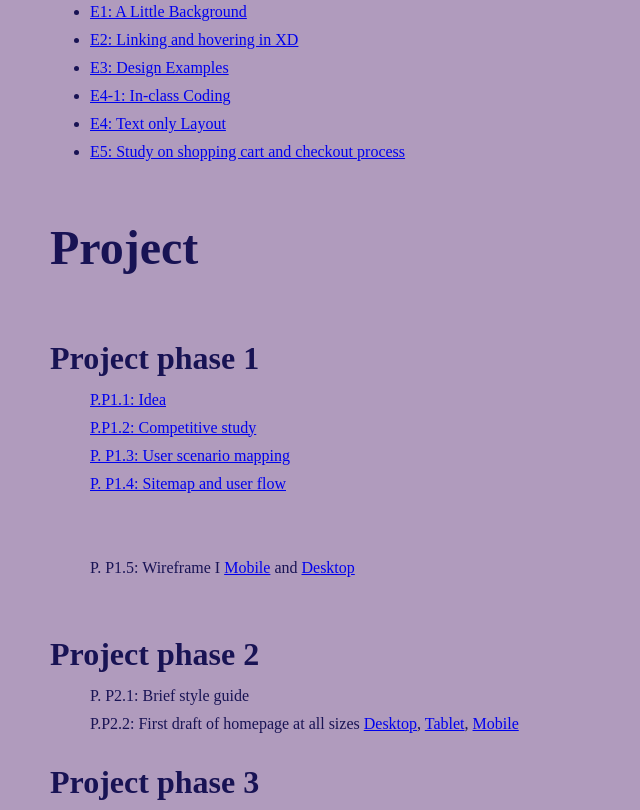
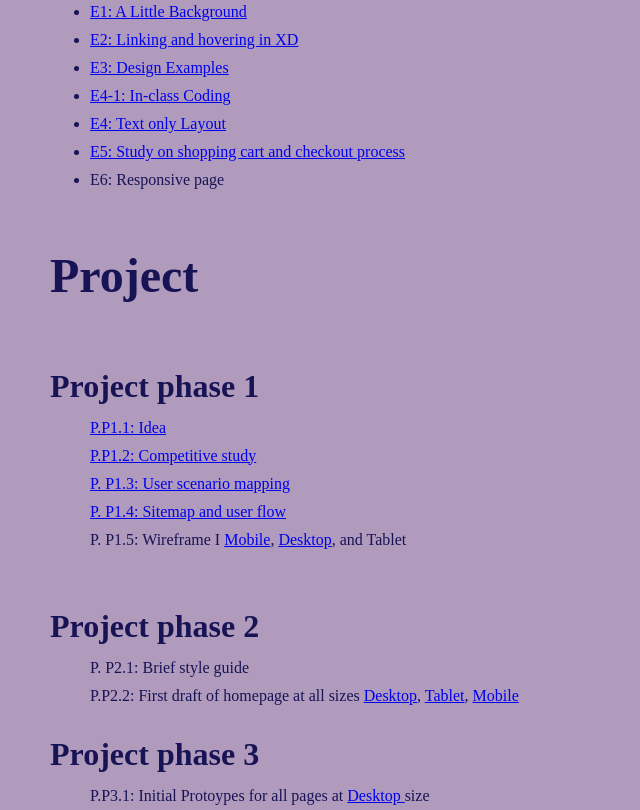
Before and after one commit to sumaiyar6/avt415, a plain HTML site: page index.html in a window 1280 px wide. Shown: the part 505-1315 px from the top of the page, without its empty margins (0-640 px from the left). Drawn offline with Linux system fonts and the light colour scheme.

Commit message:
Add files via upload

```diff
--- a/index.html
+++ b/index.html
@@ -18,8 +18,9 @@
 			<li><a href="ex/e4/E4-1- In-class Coding.html">E4-1: In-class Coding</a></li>
 			<li><a href="ex/E4- Text only layout.html">E4: Text only Layout</a></li>
 			<li><a href="https://www.figma.com/proto/RrvtR3Tm4kFkx5BiHc0UdK/E5%3A-Study-on-shopping-cart-and-checkout-process?node-id=1-2&p=f&t=Th0tTZTuwXaKFxNQ-1&scaling=scale-down&content-scaling=fixed&page-id=0%3A1" target="_blank">E5: Study on shopping cart and checkout process</a><br>
-			</li>
-			</ul>
+			  </li>
+			<li>E6: Responsive page&nbsp;</li>
+            </ul>
 		</div>
 
 <h2>Project</h2>
@@ -32,8 +33,7 @@
 			P.P1.2: Competitive study</a></dd>
 			<dd><a href="p_process/P. P1.3- User scenario mapping.html">P. P1.3: User scenario mapping</a></dd>
 			<dd><a href="https://www.figma.com/proto/D4iFkZWWFhSL4TDz3UuvCN/P.-P1.4%3A-Sitemap-and-user-flow?node-id=1-5&p=f&t=sWCkD3aCrVR9KCwz-1&scaling=contain&content-scaling=fixed&page-id=0%3A1" target="new">P. P1.4: Sitemap and user flow</a></dd>
-			<dt>&nbsp;</dt>
-			<dd>P. P1.5: Wireframe I			  <a href="https://mymasonportal.gmu.edu/webapps/blackboard/content/listContent.jsp?course_id=_533736_1&content_id=_20500696_1#" data-ally-external-id="content:_20500698_1" data-ally-upload-type="RichContent" title="Alternative formats"><a href="https://www.figma.com/proto/JdW0GqUkBTnzb4Kgbnh2HC/P.-P1.5%3A-Wireframe-I?node-id=1-2&p=f&t=WvEDSI0px9ZPKk0a-1&scaling=scale-down&content-scaling=fixed&page-id=0%3A1" target="_blank">Mobile</a> and <a href="https://www.figma.com/proto/kjlUuf0ZVpfLITYPeYXgt7/P.-P1.5%3A-Wireframe-2?node-id=3-2&t=QiXEQPID3mO1zLTH-1&scaling=contain&content-scaling=fixed&page-id=0%3A1" target="_blank">Desktop</a><br>
+			<dd>P. P1.5: Wireframe I			  <a href="https://mymasonportal.gmu.edu/webapps/blackboard/content/listContent.jsp?course_id=_533736_1&content_id=_20500696_1#" data-ally-external-id="content:_20500698_1" data-ally-upload-type="RichContent" title="Alternative formats"><a href="https://www.figma.com/proto/JdW0GqUkBTnzb4Kgbnh2HC/P.-P1.5%3A-Wireframe-I?node-id=1-2&p=f&t=WvEDSI0px9ZPKk0a-1&scaling=scale-down&content-scaling=fixed&page-id=0%3A1" target="_blank">Mobile</a>, <a href="https://www.figma.com/proto/kjlUuf0ZVpfLITYPeYXgt7/P.-P1.5%3A-Wireframe-2?node-id=3-2&t=QiXEQPID3mO1zLTH-1&scaling=contain&content-scaling=fixed&page-id=0%3A1" target="_blank">Desktop</a>, and Tablet<br>
 			<a href="https://www.figma.com/proto/D4iFkZWWFhSL4TDz3UuvCN/P.-P1.4%3A-Sitemap-and-user-flow?node-id=1-5&p=f&t=sWCkD3aCrVR9KCwz-1&scaling=contain&content-scaling=fixed&page-id=0%3A1" target="new"></a><a href="p_process/P. P1.3- User scenario mapping.html"><br>
 			  </a></dd>
 
```
